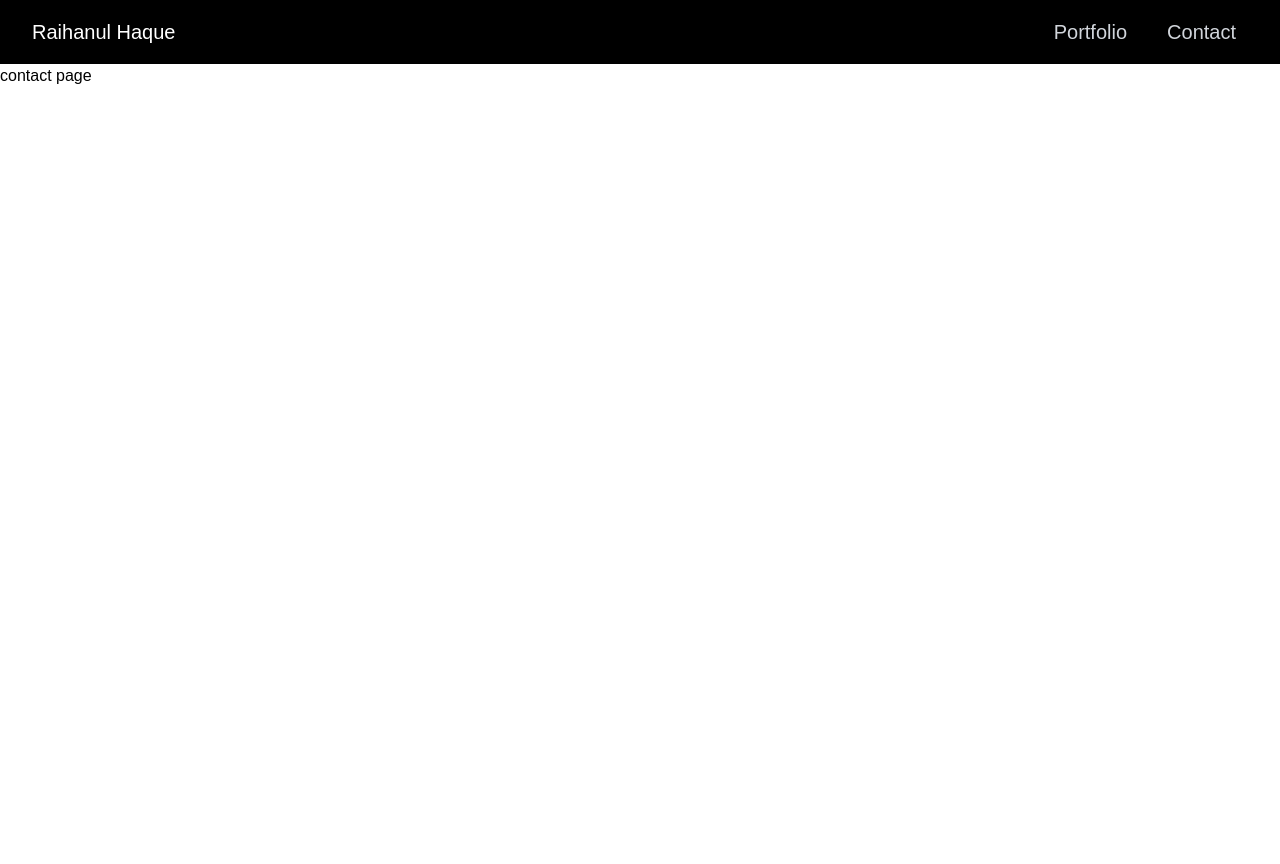
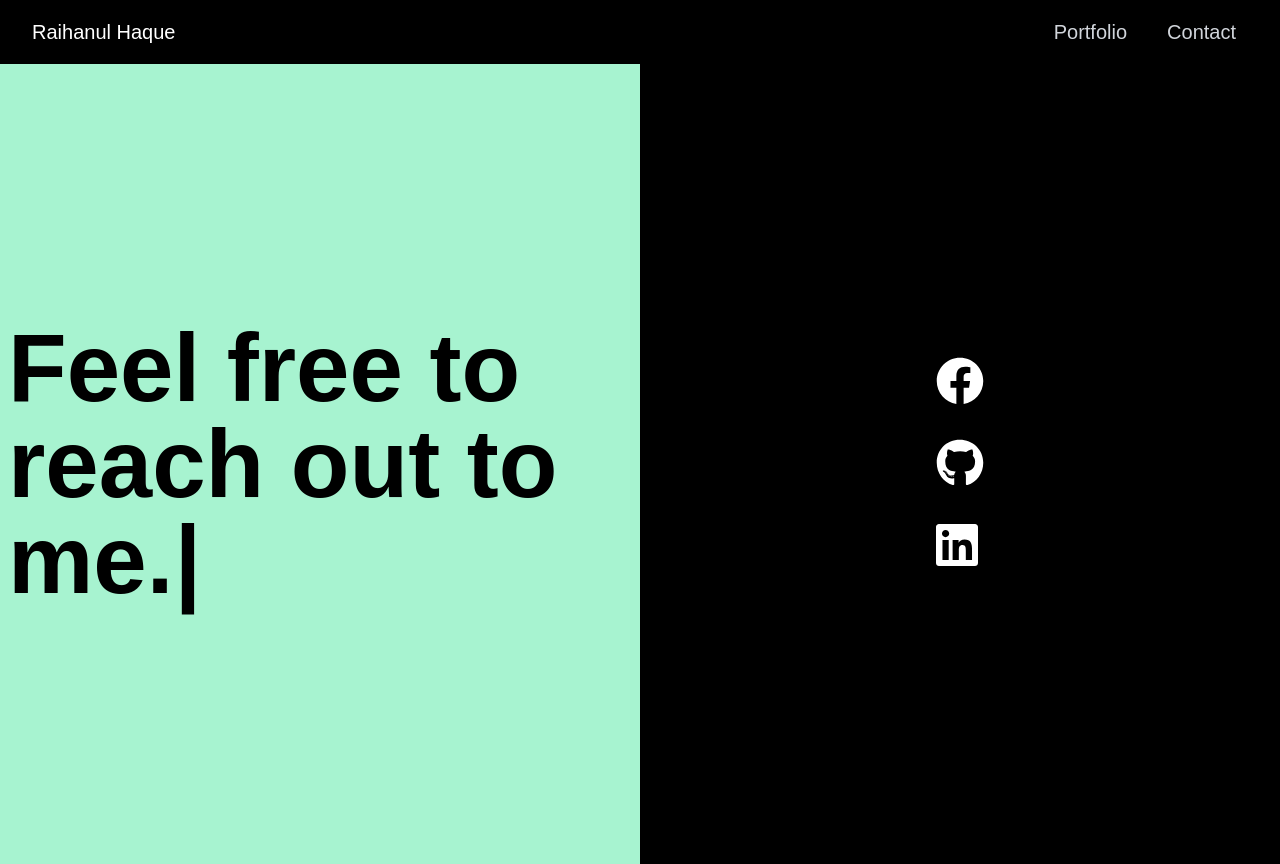
Before and after one commit to raihanulhaque643/portfolio2, a React (Create React App) app: page /contact in a window 1280 px wide. Before the commit the page ends 800 px from the top, so only its background shows below. Built offline with nearby package versions, Linux system fonts and the light colour scheme; a web font is replaced by a local one.

Commit message:
contact page done

```diff
--- a/package.json
+++ b/package.json
@@ -4,6 +4,7 @@
   "private": true,
   "dependencies": {
     "@fortawesome/fontawesome-svg-core": "^1.2.35",
+    "@fortawesome/free-brands-svg-icons": "^5.15.3",
     "@fortawesome/free-solid-svg-icons": "^5.15.3",
     "@fortawesome/react-fontawesome": "^0.1.14",
     "@testing-library/jest-dom": "^5.11.9",
--- a/src/components/Project.js
+++ b/src/components/Project.js
@@ -18,10 +18,10 @@ const Project = ({ name,  image, order, repoFrontend, repoBackend, email, passwo
             <div className="flex flex-row px-2">
                 <div className="flex flex-col">
                     <div className="py-2 text-2xl font-extrabold">{name}</div>
-                <div className="py-2">Repo: <a className="hover:text-blue-700" target="_blank" href={repoFrontend}>{repoFrontend}</a></div>
+                <div className="py-2">Repo: <a className="hover:text-blue-700" target="_blank" rel="noreferrer" href={repoFrontend}>{repoFrontend}</a></div>
                 {
                     repoBackend &&
-                    <div className="py-2">Repo Backend: <a className="hover:text-blue-700" target="_blank" href={repoBackend}>{repoBackend}</a></div>
+                    <div className="py-2">Repo Backend: <a className="hover:text-blue-700" target="_blank" rel="noreferrer" href={repoBackend}>{repoBackend}</a></div>
                 }
                 <div className="">
                 {
@@ -31,7 +31,7 @@ const Project = ({ name,  image, order, repoFrontend, repoBackend, email, passwo
                 </div>
                 <div className="py-2">
                     <span className="bg-red-700 rounded px-2 mr-2 text-white">Live:</span>
-                        <a className="hover:text-blue-700" target="_blank" href={url}>{url}</a>
+                        <a className="hover:text-blue-700" target="_blank" rel="noreferrer" href={url}>{url}</a>
                 </div>
                 </div>
             </div>
--- a/src/pages/Contact.js
+++ b/src/pages/Contact.js
@@ -1,9 +1,45 @@
 import React from 'react'
+import Typewriter from 'typewriter-effect'
+import {useSpring, animated} from 'react-spring'
+
+import { faFacebook } from "@fortawesome/free-brands-svg-icons";
+import { faGithub } from "@fortawesome/free-brands-svg-icons";
+import { faLinkedin } from "@fortawesome/free-brands-svg-icons";
+import { FontAwesomeIcon } from "@fortawesome/react-fontawesome";
+
 
 const Contact = () => {
+    const props = useSpring({
+        opacity: 1,
+        marginRight: 0,
+        from: { opacity: 0, marginRight: -1000 },
+    })
+
     return (
-        <div>
-            contact page
+        <div className="flex flex-row min-w-screen max-w-auto justify-center align-center min-h-screen max-height-auto bg-black">
+            <div className="flex flex-col w-full items-center justify-center bg-green-200">
+                <div className="flex flex-col text-black text-4xl sm:text-4xl md:text-6xl lg:text-8xl font-bold px-2 my-2">
+                    <Typewriter
+                    onInit={(typewriter) => {
+                        typewriter.typeString('Feel free to reach out to me.')
+                        .start()
+                    }}
+                    />
+                </div>
+            </div>
+            <div className="flex flex-col w-full items-center justify-center text-white text-5xl">
+                <animated.div style={props} className="flex flex-col">
+                    <a target="_blank" rel="noreferrer" href="https://www.facebook.com/raihanul.haque/">
+                        <FontAwesomeIcon className="my-4" icon={faFacebook} />
+                    </a>
+                    <a target="_blank" rel="noreferrer" href="https://github.com/raihanulhaque643">
+                    <FontAwesomeIcon className="my-4" icon={faGithub} />
+                    </a>
+                    <a target="_blank" rel="noreferrer" href="https://www.linkedin.com/in/raihanul-haque-a310ba158/">
+                    <FontAwesomeIcon className="my-4" icon={faLinkedin} />
+                    </a>
+                </animated.div>
+            </div>
         </div>
     )
 }
```
Also changed, not shown: 1 other file (tests, documents, lock files or other folders).
